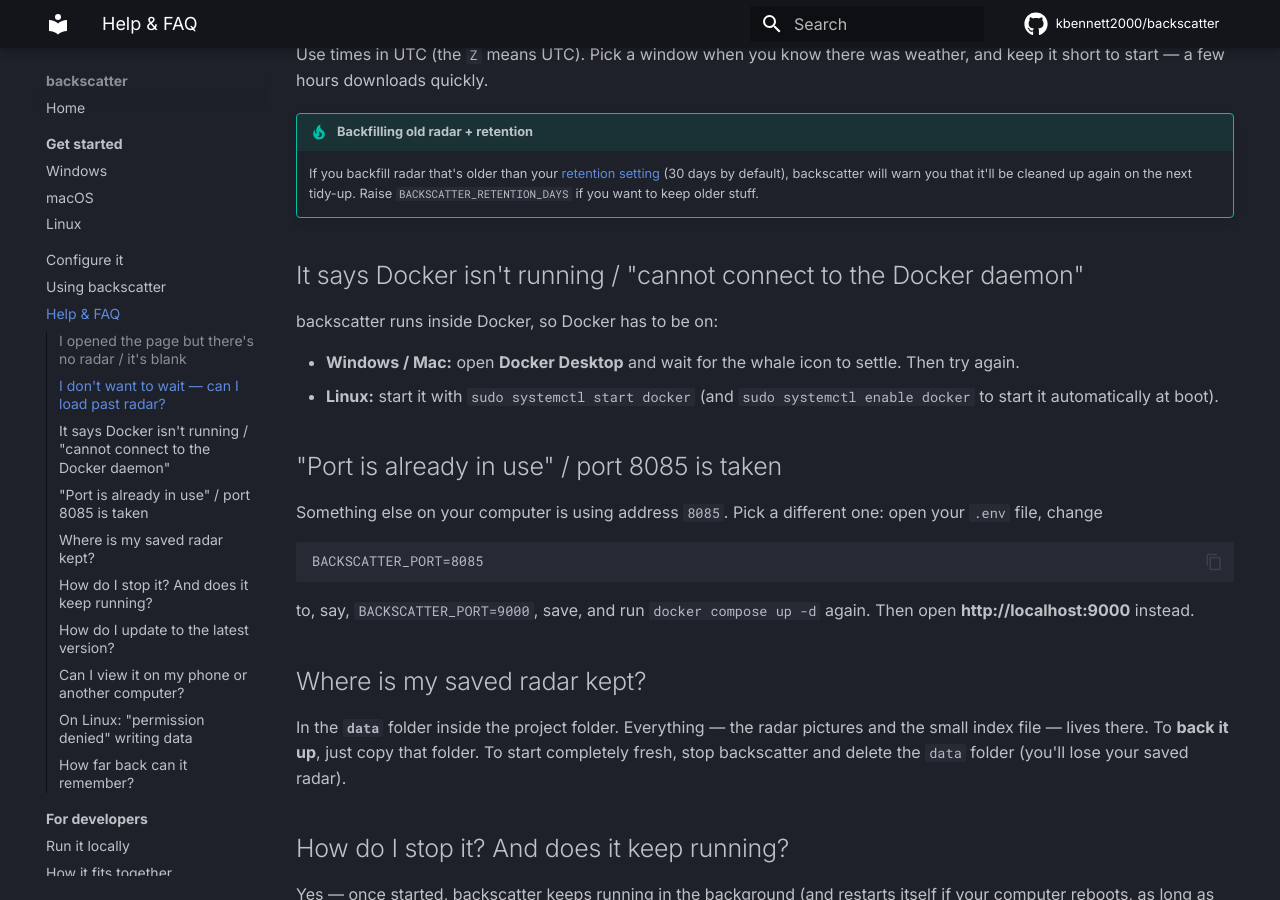
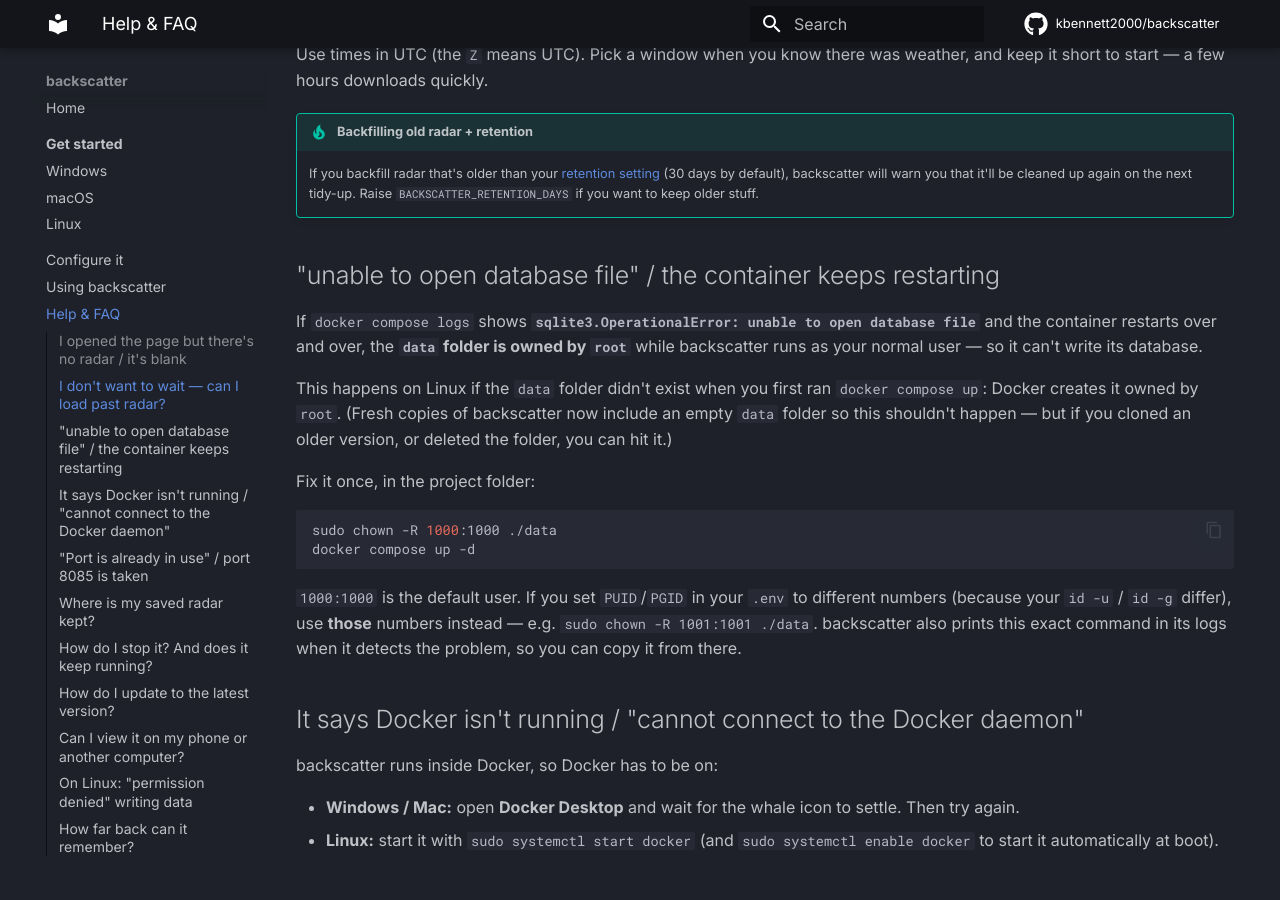
Before and after one commit to kbennett2000/backscatter, an MkDocs documentation site: the page built from docs/help.md, in a window 1280 px wide and 900 px high, scrolled down 857 px. Built offline with MkDocs 1.6.1 and Material for MkDocs 9.7.7, drawn with Linux system fonts in a browser that asks for light colours; comment, search, counter and statistics services are not loaded.

Commit message:
Docker: fix non-root data-dir crash on a fresh deploy
A clean `docker compose up` crash-looped with "sqlite3.OperationalError: unable to open
database file": when ./data doesn't exist, Docker creates the bind-mount source as root,
but the container runs as the non-root host UID (user: ${PUID:-1000}) and can't write the
DB.

- Commit an empty tracked data/ dir (data/.gitkeep) so a fresh clone/ZIP already has the
  folder owned by the user — Docker no longer creates it as root. .gitignore keeps the
  dir but still ignores the archive contents.
- Entrypoint now fails fast with a clear, copy-pasteable message (sudo chown -R <uid>:<gid>
  ./data) if the data dir still isn't writable — instead of a cryptic crash-loop.
- Help & FAQ documents the symptom, cause, and the chown fix (generalized via PUID) for
  anyone who cloned before this fix.

Keeps the Slice-14 non-root/host-UID + persistence model intact.

````diff
--- a/docs/help.md
+++ b/docs/help.md
@@ -43,6 +43,29 @@
     If you backfill radar that's older than your [retention setting](configure.md#how-much-history-to-keep-retention)
     (30 days by default), backscatter will warn you that it'll be cleaned up again on the
     next tidy-up. Raise `BACKSCATTER_RETENTION_DAYS` if you want to keep older stuff.
+
+## "unable to open database file" / the container keeps restarting
+
+If `docker compose logs` shows **`sqlite3.OperationalError: unable to open database
+file`** and the container restarts over and over, the **`data` folder is owned by
+`root`** while backscatter runs as your normal user — so it can't write its database.
+
+This happens on Linux if the `data` folder didn't exist when you first ran
+`docker compose up`: Docker creates it owned by `root`. (Fresh copies of backscatter now
+include an empty `data` folder so this shouldn't happen — but if you cloned an older
+version, or deleted the folder, you can hit it.)
+
+Fix it once, in the project folder:
+
+```bash
+sudo chown -R 1000:1000 ./data
+docker compose up -d
+```
+
+`1000:1000` is the default user. If you set `PUID`/`PGID` in your `.env` to different
+numbers (because your `id -u` / `id -g` differ), use **those** numbers instead — e.g.
+`sudo chown -R 1001:1001 ./data`. backscatter also prints this exact command in its logs
+when it detects the problem, so you can copy it from there.
 
 ## It says Docker isn't running / "cannot connect to the Docker daemon"
 
````
Also changed, not shown: 3 other files.
